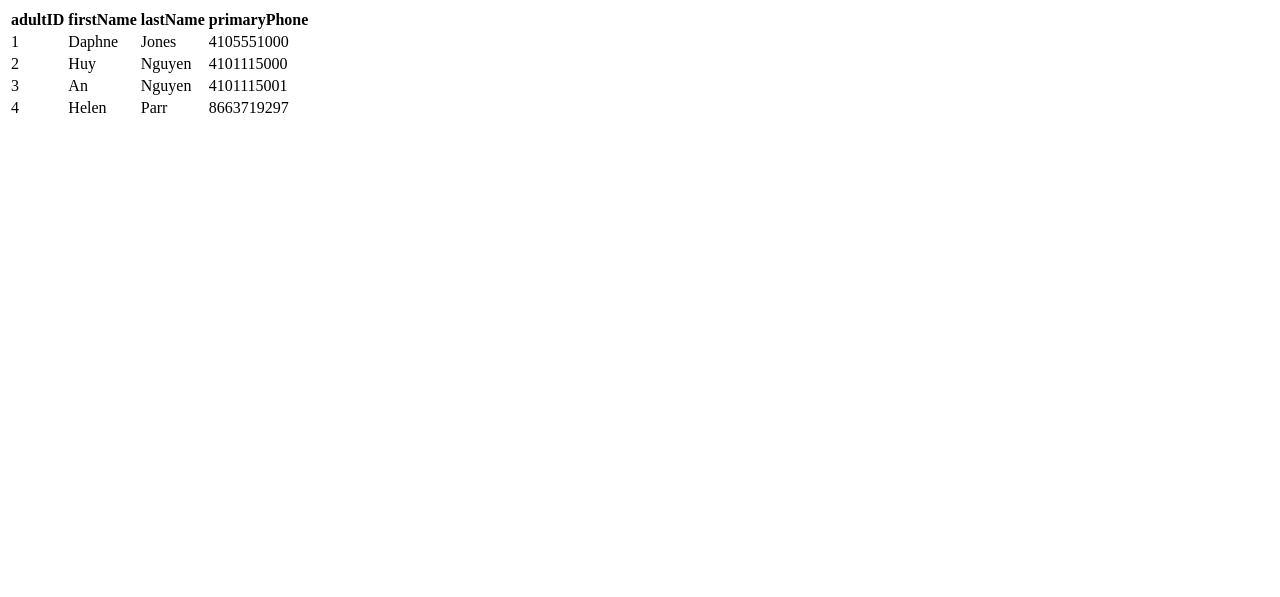
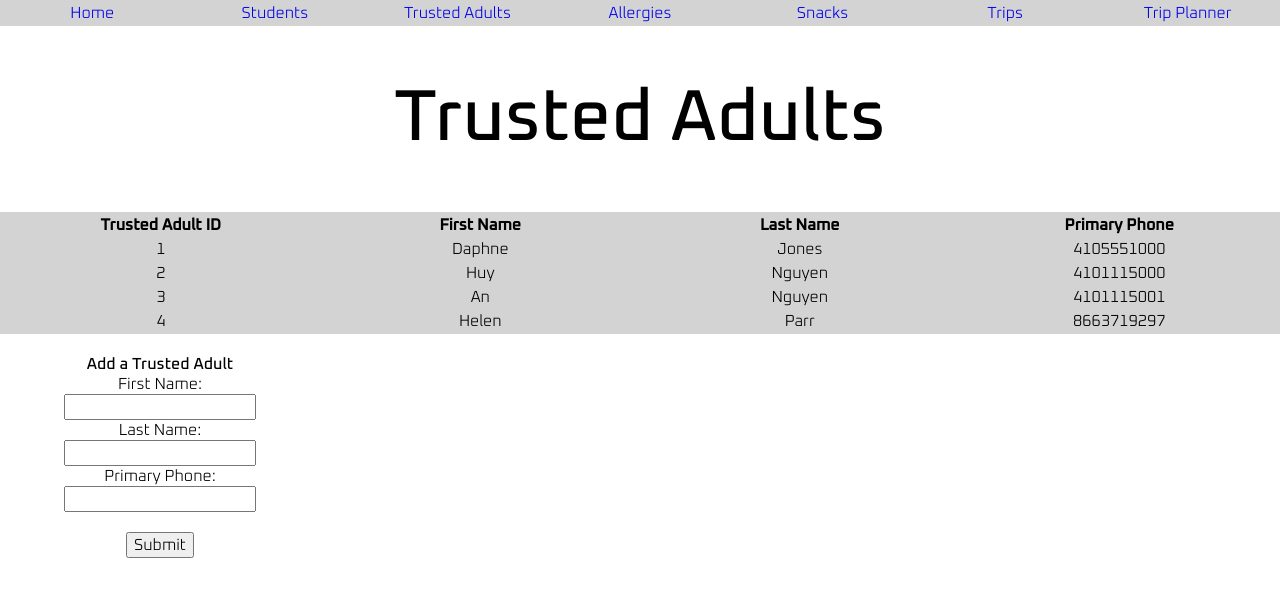
Before and after one commit to jessa9000/fieldtrip-planner, a Flask app: page /TrustedAdults in a window 1280 px wide. Shown: the top 597 px of the page. Run offline with Flask 2, Linux system fonts and the light colour scheme; data comes from the database, SQL or seed files in the repository; some libraries are stand-ins or nearby versions.

Commit message:
Update TrustedAdults.j2

```diff
--- a/templates/TrustedAdults.j2
+++ b/templates/TrustedAdults.j2
@@ -1,20 +1,39 @@
+<!DOCTYPE html>
+<html>
+<head>
+	<title>Ms. Frizzle's Kindergarten Class Field Trip Planner</title>
+    <link rel="stylesheet" href="{{ url_for('static', filename='style.css') }}">
+	<script src="https://kit.fontawesome.com/9a64daf693.js" crossorigin="anonymous"></script>
+</head>
+<body>
+
+	<div class="table">
+		<table>
+			<td><a href="/">Home</a></td>
+			<td><a href="Students">Students</a></td>
+			<td><a href="TrustedAdults">Trusted Adults</a></td>
+			<td><a href="Allergies">Allergies</a></td>
+			<td><a href="Snacks">Snacks</a></td>
+			<td><a href="Trips">Trips</a></td>
+			<td><a href="TripPlanner">Trip Planner</a></td>
+		</table>
+	</div>
+
+ 	<h1>Trusted Adults</h1>
+
+	<div>
+
         <table>
         <thead>
             <tr>
-        <!-- Iterate through each key in the first entry to get the
-        column name -->
-        {% for key in TrustedAdults[0].keys() %}
+                <th>Trusted Adult ID</th>
+                <th>First Name</th>
+                <th>Last Name</th>
+                <th>Primary Phone</th>
+            </tr>
 
-        <!-- Create a <th> tag with the key inside of it, this will be
-        our header row -->
-        <th>{{ key }}</th>
-
-        <!-- End of this for loop -->
-        {% endfor %}
-    </tr>
         <tbody>
-
-    <!-- Now, iterate through every person in TrustedAdults -->
+        <!-- Iterate through every person in TrustedAdults -->
         {% for person in TrustedAdults %}
         <tr>
             <!-- Then iterate through every key in the current person dictionary -->
@@ -26,3 +45,21 @@
         </tr>
         {% endfor %}
         </table>
+	</div>
+
+	<br>
+
+    <div class="narrow">
+		<form>
+			<legend class="bold">Add a Trusted Adult</legend>
+			<label for="fname">First Name: </label><br><input type="text" id="fname" name="fname"><br>
+			<label for="lname">Last Name: </label><br><input type="text" id="lname" name="lname"><br>
+			<label for="power">Primary Phone: </label><br><input type="text" id="power" name="power"><br><br>
+
+			<input type="submit" value="Submit" id="addAdultSubmit">
+
+		  </form>
+	</div>
+
+</body>
+</html>
```
Lines whose indentation alone changed are shown as unchanged.
